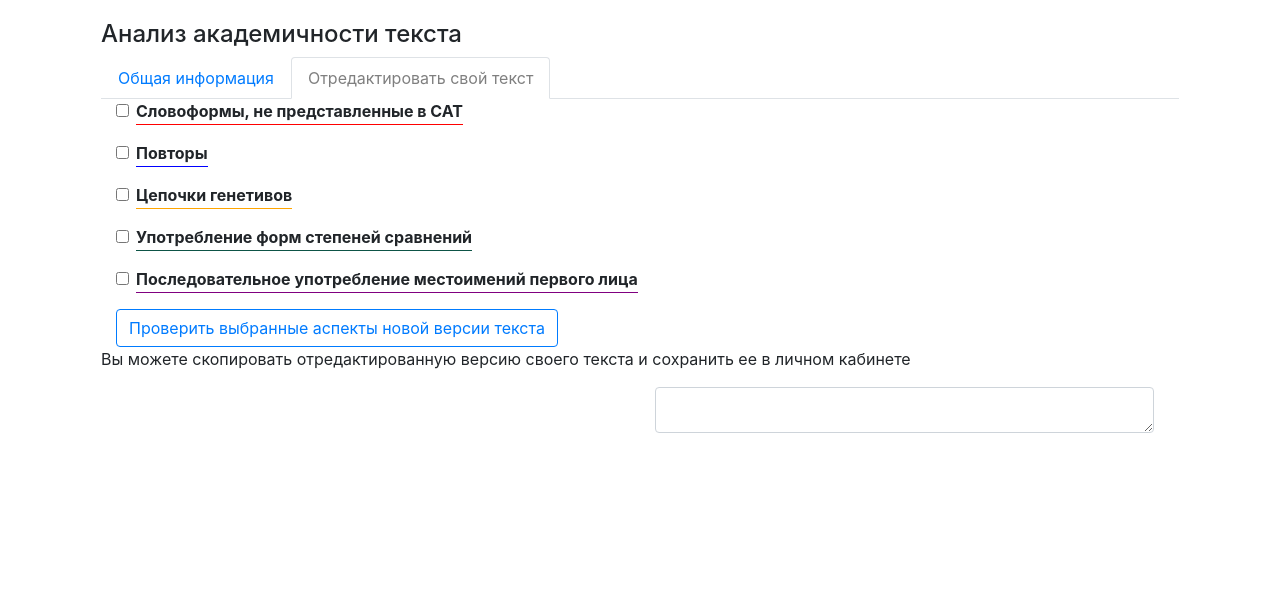
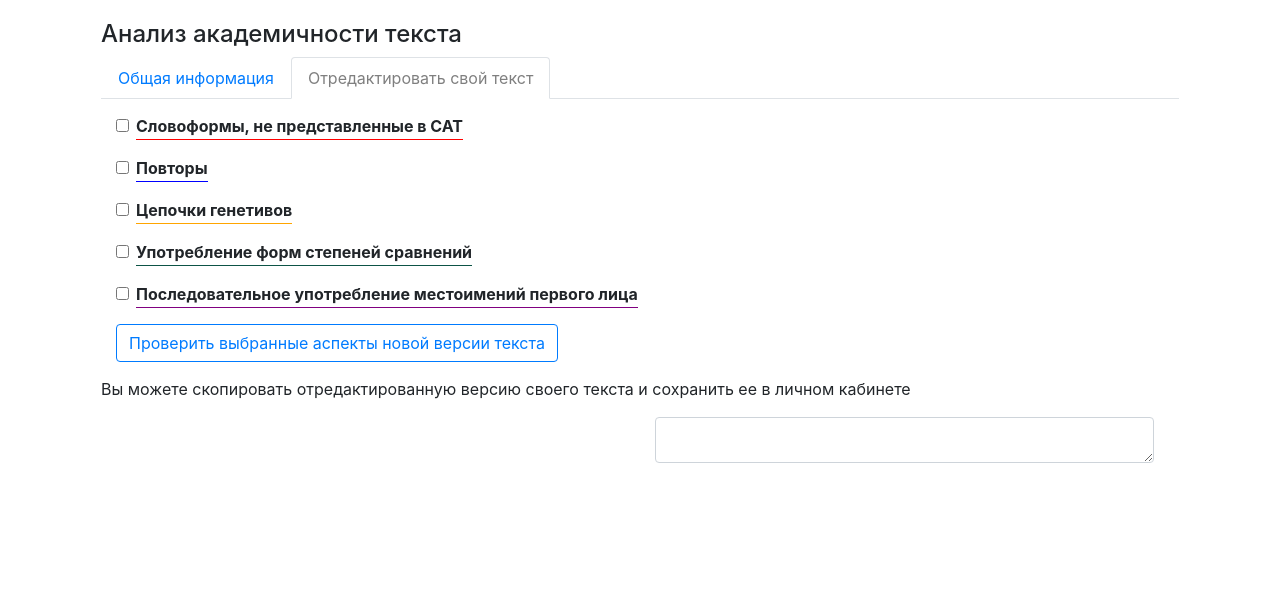
Before and after one commit to hseling/hseling-repo-cat-and-kittens, a Flask app: page /web/analysis in a window 1280 px wide, after a click on "Отредактировать свой текст". Shown: the part 56-658 px from the top of the page. Run offline with Flask 2, Linux system fonts and the light colour scheme; data that the repository does not hold is empty; parts of the project's set-up code (start-up, migrations or seed data) failed here and were passed over; some libraries are stand-ins or nearby versions.

Commit message:
minor changes interface

```diff
--- a/hseling-web-cat-and-kittens/hseling_web_cat_and_kittens/static/css/editing.css
+++ b/hseling-web-cat-and-kittens/hseling_web_cat_and_kittens/static/css/editing.css
@@ -1,3 +1,11 @@
+#checking_options {
+    margin: 15px 0;
+}
+
+.submit {
+    margin-bottom: 15px;
+}
+
 .aspect1 {
     border-bottom:1px solid red;
     display:inline-block;
```
Also changed, not shown: hseling-web-cat-and-kittens/hseling_web_cat_and_kittens/static/css/cover.css (+15 -2 lines).
